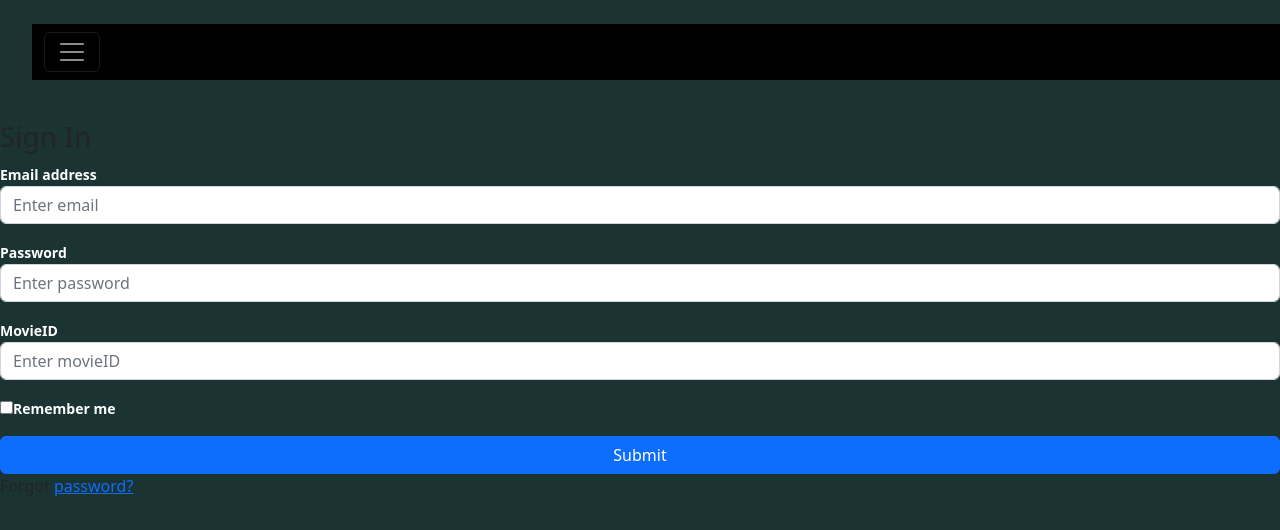
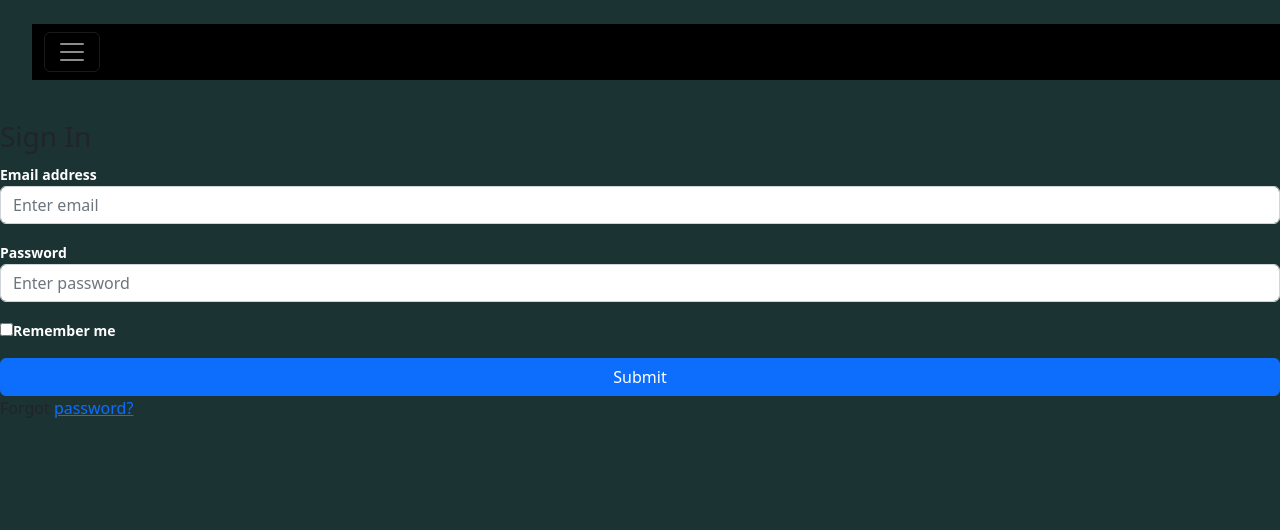
Before and after one commit to ChrisMStat/FilmFlow, a React (Create React App) app: page /sign-in in a window 1280 px wide. Shown: the top 530 px of the page. Built offline with nearby package versions, Linux system fonts and the light colour scheme.

Commit message:
got local storage up and running

```diff
--- a/src/App.js
+++ b/src/App.js
@@ -16,21 +16,10 @@ import SignUp from './signup.component';
 
 function App() {
 
- // const API_URL = "https://api.themoviedb.org/3/movie/popular?api_key=518f0cf1333524b8ec0f30f5fb0b224a";
 
- /* const [movies, setMovies] = useState([]);
- // const example = ["one", "two"];
-// add comment
- useEffect(() => {
-
-  fetch(API_URL)
-  .then((res) => res.json())
-  .then(data=>{
-    console.log(data);
-    setMovies(data.results);
-  })
-
- },[])*/
+ var e;
+ var p;
+ var m;
  const[query, setQuery]= useState("");
  const[results,setResults]= useState([]);
 
--- a/src/Row.js
+++ b/src/Row.js
@@ -1,13 +1,40 @@
 import React, {useState, useEffect, Component} from 'react';
 import axios from './axios';
 import './Row.css';
+import App from './login.component';
 
 const base_url = "https://image.tmdb.org/t/p/original/";
 var result;
 function test(id){
    result = id;
 
-   console.log(result);
+   //console.log(result);
+   var email = localStorage.getItem("email");         //retrieve the email from local storage
+   var password = localStorage.getItem("password");   //retrieve the password from local storage
+   var movID=id;
+   console.log(email,password,movID);
+
+
+
+   fetch("http://localhost:5000/login",{
+    method: "POST",
+    crossDomain: true,
+    headers:{
+      "Content-Type": "application/json",
+      Accept: "application/json",
+      "Access-Control-Allow-Origin": "*"
+    },
+    body: JSON.stringify({
+      email,
+      password,
+      movID,
+    }),
+  }).then((res)=> res.json())
+  .then((data)=>{
+    console.log(data, "userRegister");
+  })
+
+
 
 };
 
--- a/src/login.component.js
+++ b/src/login.component.js
@@ -1,5 +1,5 @@
 import React, { Component } from 'react'
-
+import App from './App';
 
 
 export default class Login extends Component {
@@ -9,6 +9,7 @@ export default class Login extends Component {
       email:"",
       password:"",
       movID:"",
+
     };
     this.handleSubmit = this.handleSubmit.bind(this);
   }
@@ -17,7 +18,13 @@ export default class Login extends Component {
 
   handleSubmit(e){
     e.preventDefault();
+    //movies = email;
     const {email, password, movID} = this.state;
+/*App.e = {email};
+App.p= {password};*/
+localStorage.setItem("email", email);
+localStorage.setItem("password", password);
+//movies = movID;
     console.log(email, password,movID);
     fetch("http://localhost:5000/login",{
       method: "POST",
@@ -68,16 +75,6 @@ export default class Login extends Component {
         </div>
 
         <div className="mb-3">
-          <label>MovieID</label>
-          <input
-            type="movieID"
-            className="form-control"
-            placeholder="Enter movieID"
-            onChange={e=>this.setState({movID: e.target.value})}
-          />
-        </div>
-
-        <div className="mb-3">
           <div className="custom-control custom-checkbox">
             <input
               type="checkbox"
```
